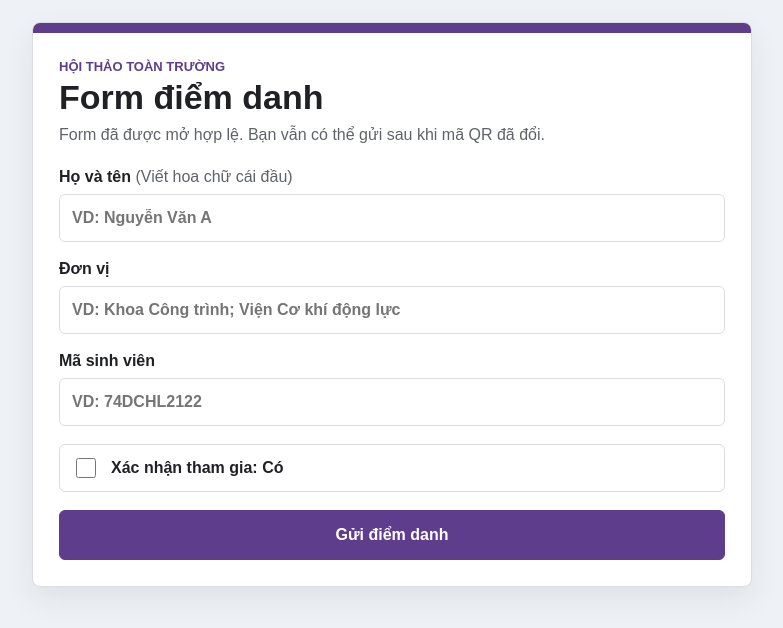
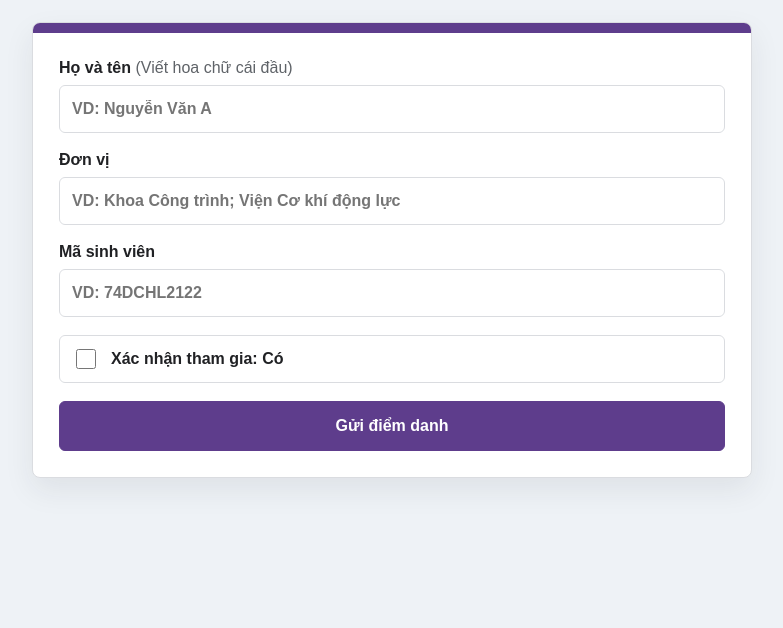
Before and after one commit to chamchi22333/-iemdanh, a website: page public/checkin.html in a window 1280 px wide. Shown: the whole page, without its empty margins (248-1031 px from the left). Drawn offline with Linux system fonts and the light colour scheme.

Commit message:
Simplify checkin form header

```diff
--- a/public/checkin.html
+++ b/public/checkin.html
@@ -11,10 +11,6 @@
       <section class="form-card">
         <div class="form-top"></div>
         <div class="form-content">
-          <p class="eyebrow">Hội thảo toàn trường</p>
-          <h1>Form điểm danh</h1>
-          <p class="form-note">Form đã được mở hợp lệ. Bạn vẫn có thể gửi sau khi mã QR đã đổi.</p>
-
           <form id="checkinForm" autocomplete="on">
             <input type="hidden" id="sessionId" value="__SESSION_ID__">
 
```
